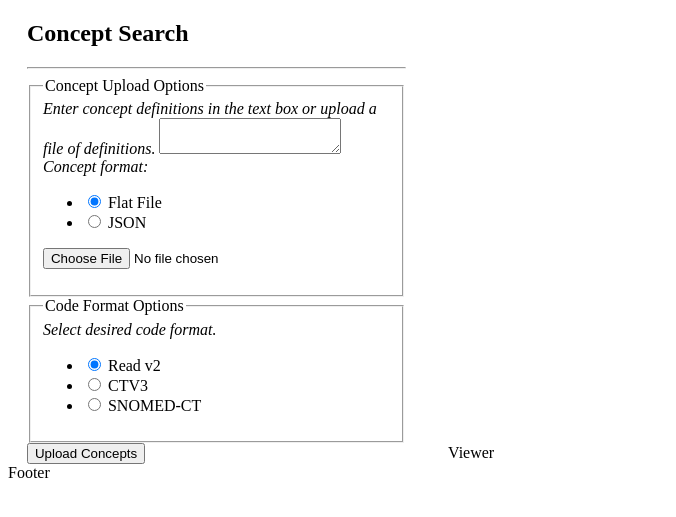
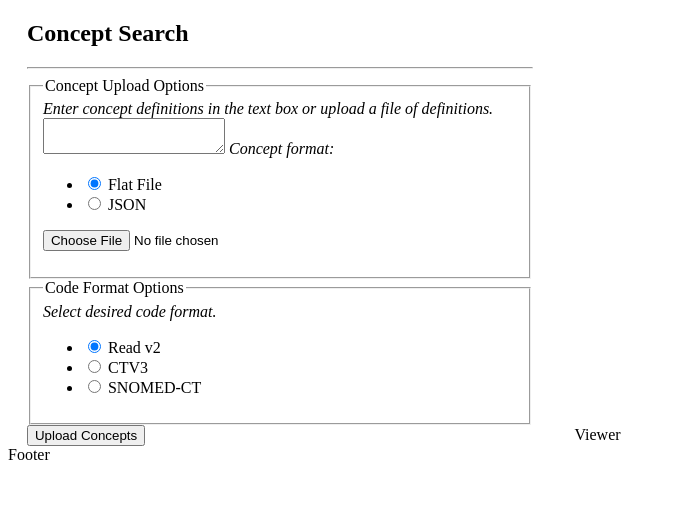
Before and after one commit to SimonCB765/ClinicalCodingWebsite, a Flask app: page /codes_from_concepts/ in a window 1280 px wide. Shown: the part 26-543 px from the top of the page, without its empty margins (0-676 px from the left). Run offline with Flask 2, Linux system fonts and the light colour scheme.

Commit message:
Changed sizing of form and viewer sections

```diff
--- a/webapp/static/CSS/mod_codes_from_concepts/get_codes.css
+++ b/webapp/static/CSS/mod_codes_from_concepts/get_codes.css
@@ -6,11 +6,11 @@ footer.navControl {
 section.conceptDefs {
     display: inline-block;
     margin: 0 1.5%;
-    width: 30%;
+    width: 40%;
 }
 
 section.codeViewer {
     display: inline-block;
     margin: 0 1.5%;
-    width: 60%;
+    width: 50%;
 }
```
